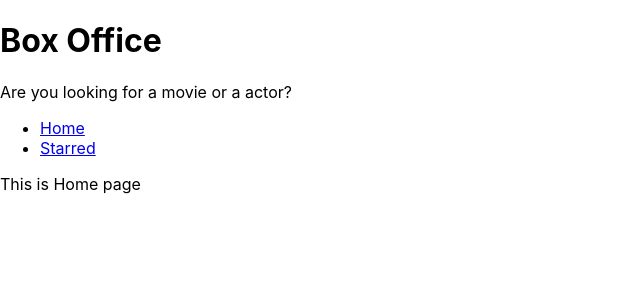
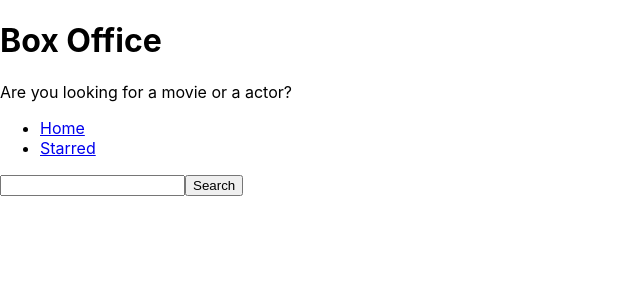
Before and after one commit to Dev0404/box_office, a React (Create React App) app: page / in a window 1280 px wide. Shown: the top 300 px of the page, without its empty margins (0-640 px from the left). Built offline with nearby package versions, Linux system fonts and the light colour scheme.

Commit message:
created input and fetch results from tvmaze api

```diff
--- a/src/pages/Home.js
+++ b/src/pages/Home.js
@@ -1,9 +1,42 @@
 /* eslint-disable */
-import React from 'react';
+import React, { useState } from 'react';
 import MainPageLayout from '../components/MainPageLayout';
 
 const Home = () => {
-  return <MainPageLayout>This is Home page</MainPageLayout>;
+  const [input, setInput] = useState('');
+
+  const onSearch = () => {
+    //https://api.tvmaze.com/search/shows?q=girls
+
+    fetch(`https://api.tvmaze.com/search/shows?q=${input}`)
+      .then(r => r.json())
+      .then(result => {
+        console.log(result);
+      });
+  };
+  const onInputChange = ev => {
+    setInput(ev.target.value);
+  };
+
+  const onKeyDown = ev => {
+    if (ev.keyCode === 13) {
+      onSearch();
+    }
+  };
+
+  return (
+    <MainPageLayout>
+      <input
+        type="text"
+        onChange={onInputChange}
+        onKeyDown={onKeyDown}
+        value={input}
+      />
+      <button type="button" onClick={onSearch}>
+        Search
+      </button>
+    </MainPageLayout>
+  );
 };
 
 export default Home;
```
